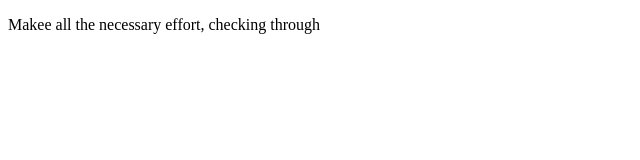
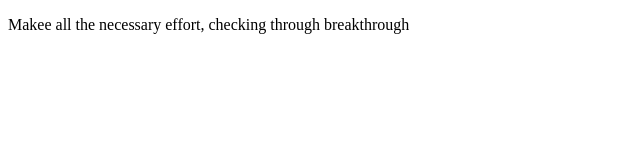
Before and after one commit to SmtOmega/lecture0, a plain HTML site: page index.html in a window 1280 px wide. Shown: the whole page, without its empty margins (0-640 px from the left). Drawn offline with Linux system fonts and the light colour scheme.

Commit message:
added nw linne

```diff
--- a/index.html
+++ b/index.html
@@ -5,7 +5,7 @@
         <title>Startup git</title>
     </head>
     <body>
-        <p>Makee all the necessary effort, checking through</p>
+        <p>Makee all the necessary effort, checking through breakthrough</p>
     </body>
 
 </html>
```
